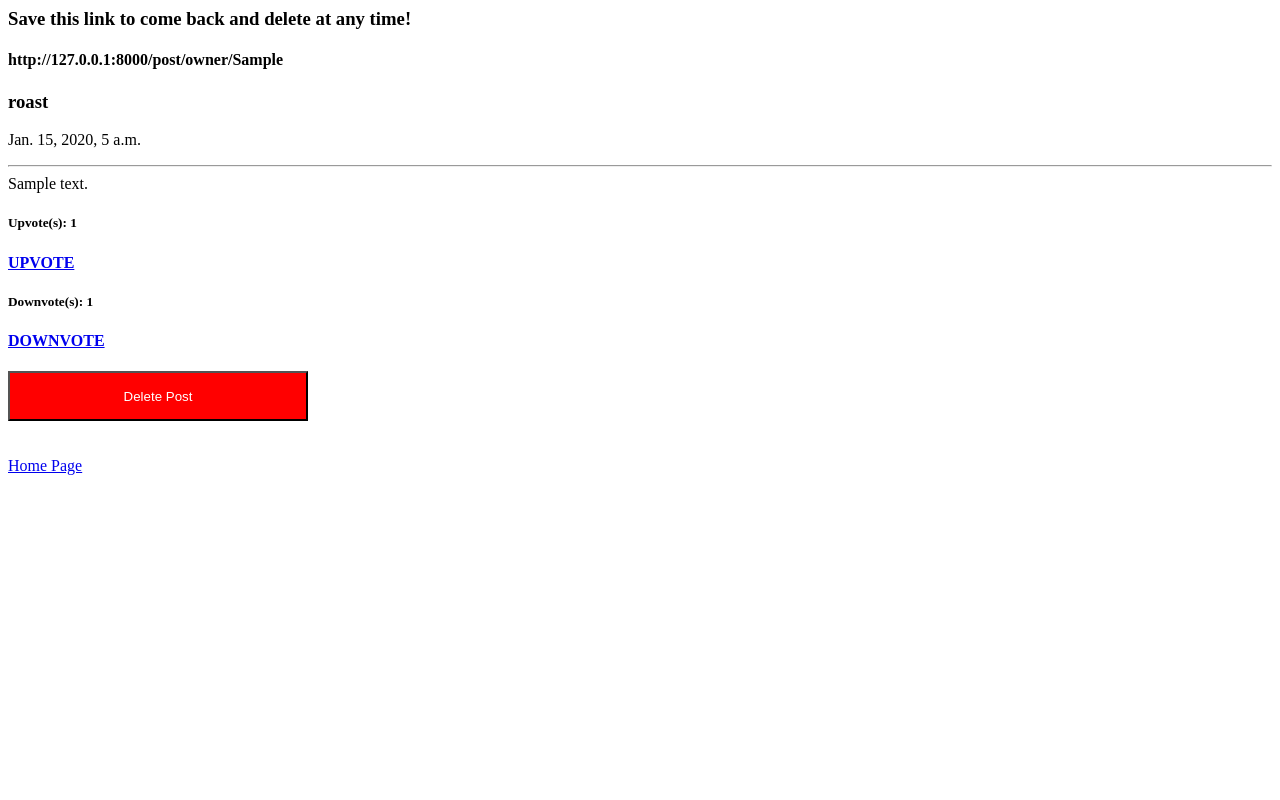
After one commit to jtjones22/GhostPost, a Django app: a page that uses ghostpost_project/templates/owner_post.html in a window 1280 px wide. The commit adds this page. Run offline with Django 3.2, Linux system fonts and the light colour scheme; tables that the repository leaves empty hold one stand-in row (values such as "Sample post").

Commit message:
Added the ability to delete a post with a magic key. With the ability to delete a post I made a new template page specifically for the owner of the post with the magic which has a different end point to the general post html page. Also added some css to make spice up the buttons. Finally I added some text to signify there are no posts and redircts the user to the create roast or boast button.

```diff
--- a/ghostpost_project/models.py
+++ b/ghostpost_project/models.py
@@ -18,6 +18,7 @@ class PostItem(models.Model):
         default=datetime.datetime.now,
         blank=True
         )
+    magic_key = models.CharField(max_length=10, editable=False)
 
     def __str__(self):
         return self.category_choice
--- a/ghostpost_project/settings.py
+++ b/ghostpost_project/settings.py
@@ -26,6 +26,11 @@ SECRET_KEY = '0kh^*csphcc9e$j9p-y2heo%=z-c)n2w5akx+96i^z%ds+81$a'
 DEBUG = True
 
 ALLOWED_HOSTS = ['*']
+
+
+STATICFILES_DIR = [
+    'ghostpost_project/static/css'
+]
 
 
 # Application definition
--- /dev/null
+++ b/ghostpost_project/static/css/main.css
@@ -0,0 +1,20 @@
+button:focus {
+    outline: none;
+    background-color: gray;
+    border: black solid 1px;
+}
+
+
+
+.delete_button {
+    background-color: red;
+    color: white;
+    width: 300px;
+    height: 50px;
+}
+
+.add_post {
+    background-color: #008000;
+    height: 30px;
+    color: white;
+}
--- /dev/null
+++ b/ghostpost_project/templates/owner_post.html
@@ -0,0 +1,18 @@
+{% load static %}
+<link rel="stylesheet" type="text/css" href="{% static 'css/main.css'%}">
+<h3>Save this link to come back and delete at any time!</h3>
+<h4>http://127.0.0.1:8000/post/owner/{{post.magic_key}}</h4>
+<h3>{{ post }}</h4>
+<p>{{ post.submission_time }}</p>
+<hr>
+<body>{{ post.text }}</body>
+
+<h5>Upvote(s): {{ post.upvotes }} </h5>
+<h4><a href="{% url 'upvote' post.id %}">UPVOTE</a></h4>
+<h5>Downvote(s): {{ post.downvotes }} </h5>
+<h4><a href="{% url 'downvote' post.id %}">DOWNVOTE</a></h4>
+<a href="{% url 'delete' post.magic_key %}"><button class="delete_button">Delete Post</button></a>
+<br>
+<br>
+<br>
+<a href="{% url 'homepage' %}">Home Page</a>
--- a/ghostpost_project/urls.py
+++ b/ghostpost_project/urls.py
@@ -24,7 +24,10 @@ urlpatterns = [
     path('admin/', admin.site.urls),
     path('', views.index, name='homepage'),
     path('post/<str:post_id>', views.post, name='post'),
+    path('post/owner/<str:magic_key>', views.owner_post, name='owner_post'),
+    path('post/owner/delete/<str:magic_key>', views.delete_post, name='delete'),
     path('post/upvote/<str:post_id>', views.upvote, name='upvote'),
     path('post/downvote/<str:post_id>', views.downvote, name='downvote'),
     path('addpost/', views.add_post, name='addpost'),
+
 ]
--- a/ghostpost_project/views.py
+++ b/ghostpost_project/views.py
@@ -7,9 +7,17 @@ from django.shortcuts import (
 from .models import PostItem
 from .forms import AddPost
 
+import random
+import string
+
 
 def is_valid_query(parameter):
     return True if parameter else False
+
+
+def magic_key(stringLength=10):
+    magic_key = string.ascii_letters
+    return ''.join(random.choice(magic_key) for i in range(stringLength))
 
 
 def index(request):
@@ -59,17 +67,35 @@ def add_post(request):
         form = AddPost(request.POST)
         if form.is_valid():
             data = form.cleaned_data
+            magic_string = magic_key()
+            print(magic_string)
             PostItem.objects.create(
                 category_choice=data['category_choice'],
-                text=data['text']
+                text=data['text'],
+                magic_key=magic_string
             )
-            return HttpResponseRedirect(reverse('homepage'))
+            return HttpResponseRedirect('/post/owner/' + magic_string)
     form = AddPost()
 
     context = {'form': form}
     return render(request, html, context)
 
 
+def owner_post(request, magic_key):
+    item = PostItem.objects.get(magic_key=magic_key)
+    html = 'owner_post.html'
+    if request.method == "GET":
+        print('GET Request')
+        print(item)
+        print(item.magic_key)
+        context = {'post': item}
+        return render(request, html, context)
+
+
+def delete_post(request, magic_key):
+    post = PostItem.objects.get(magic_key=magic_key)
+    post.delete()
+    return HttpResponseRedirect(reverse('homepage'))
 
 """
 Originally had these linked on the index page to go to another page to sort the PostItems
```
Also changed, not shown: ghostpost_project/templates/index.html (+11 -1 lines), ghostpost_project/migrations/0001_initial.py, ghostpost_project/migrations/0002_category.py (deleted).
